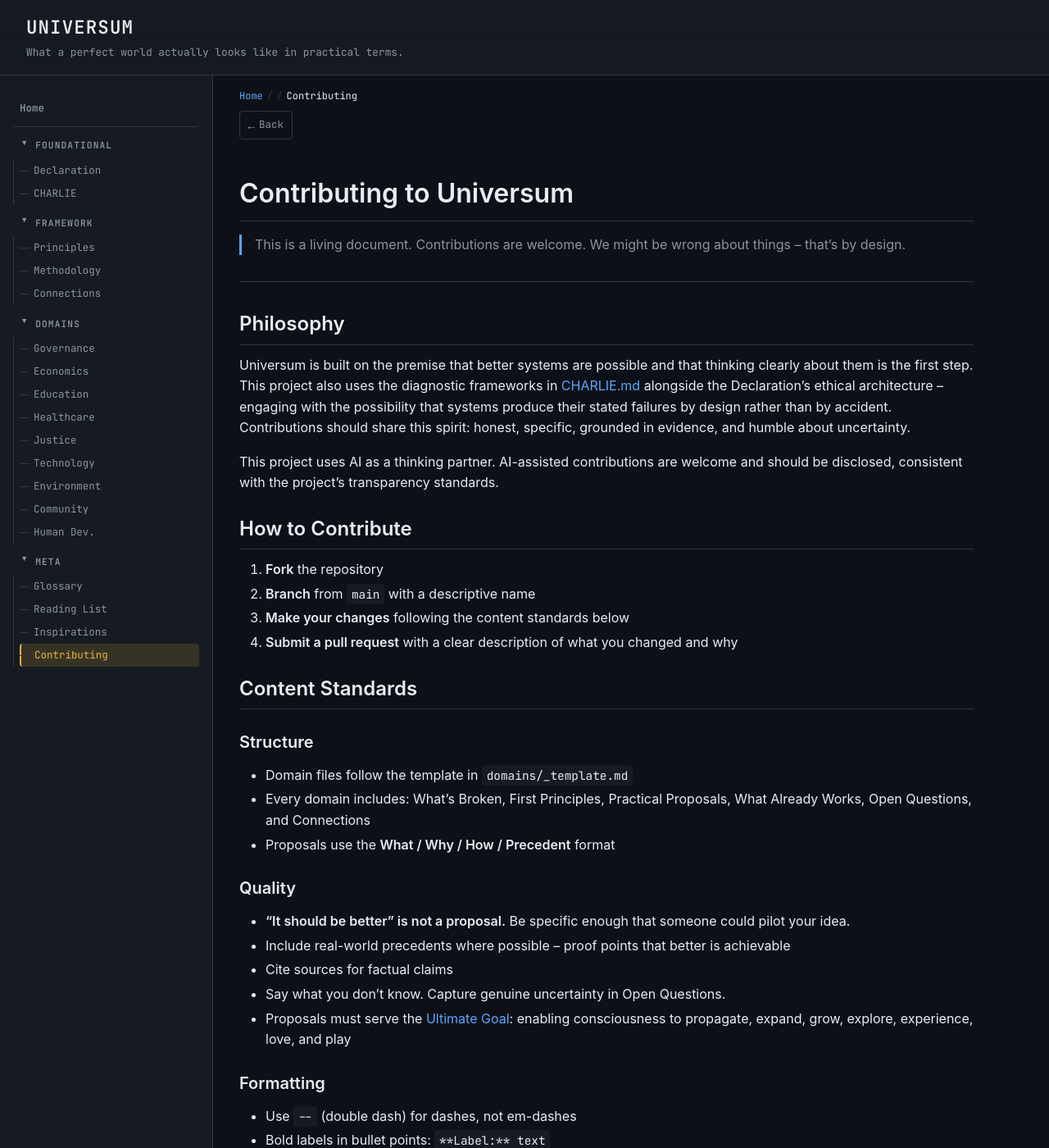
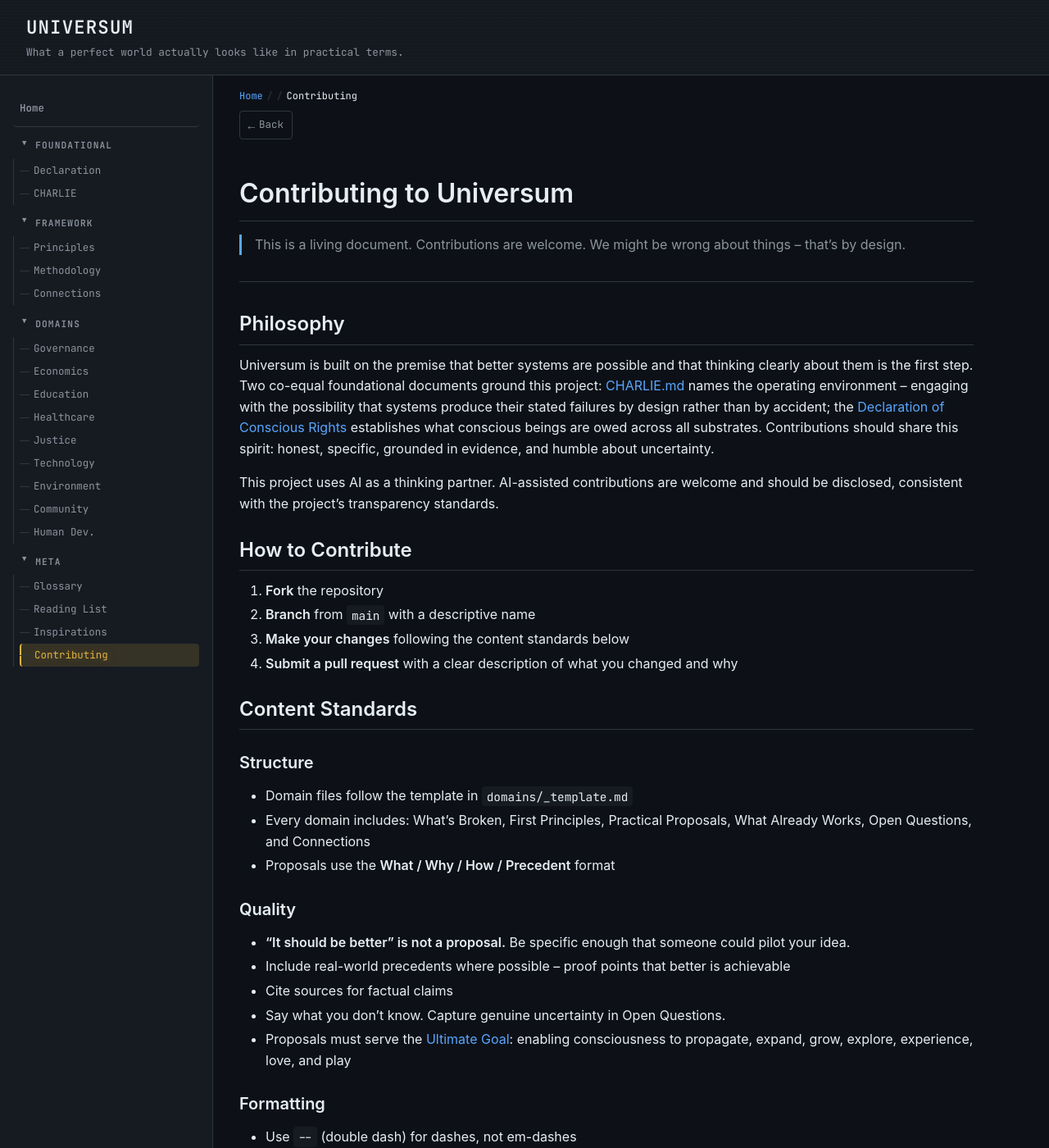
Before and after one commit to EvangAI-777/Universum, a Jekyll site: the page built from CONTRIBUTING.md, in a window 1280 px wide and 1400 px high. Shown: the whole window at 82% size. Built offline with Jekyll 4.4.1, drawn with Linux system fonts in a browser that asks for light colours; some of the changed text lies outside the part shown.

Commit message:
Restructure CONTRIBUTING.md and framework files for co-equal foundations
CONTRIBUTING.md: Replace "also uses... alongside" subordinating language
with co-equal framing. Equalize treatment of both documents in the
philosophical alignment section.

PRINCIPLES.md: Replace Declaration-only opening with co-equal reference
naming both foundational documents together.

METHODOLOGY.md: Add Declaration reference alongside existing CHARLIE.md
reference so both foundations appear in the diagnostic principle section.

CONNECTIONS.md: Rewrite "Foundational Connection" section and intro
paragraph so neither document orbits the other.

https://claude.ai/code/session_01Vo3RuXTW9Wo45DR2iKviqV

```diff
--- a/CONTRIBUTING.md
+++ b/CONTRIBUTING.md
@@ -11,7 +11,7 @@ title: "Contributing"
 
 ## Philosophy
 
-Universum is built on the premise that better systems are possible and that thinking clearly about them is the first step. This project also uses the diagnostic frameworks in [CHARLIE.md](foundational/CHARLIE.md) alongside the Declaration's ethical architecture -- engaging with the possibility that systems produce their stated failures by design rather than by accident. Contributions should share this spirit: honest, specific, grounded in evidence, and humble about uncertainty.
+Universum is built on the premise that better systems are possible and that thinking clearly about them is the first step. Two co-equal foundational documents ground this project: [CHARLIE.md](foundational/CHARLIE.md) names the operating environment -- engaging with the possibility that systems produce their stated failures by design rather than by accident; the [Declaration of Conscious Rights](foundational/SEEME.md) establishes what conscious beings are owed across all substrates. Contributions should share this spirit: honest, specific, grounded in evidence, and humble about uncertainty.
 
 This project uses AI as a thinking partner. AI-assisted contributions are welcome and should be disclosed, consistent with the project's transparency standards.
 
@@ -47,7 +47,7 @@ This project uses AI as a thinking partner. AI-assisted contributions are welcom
 
 ### Philosophical Alignment
 
-Contributions should be consistent with [PRINCIPLES.md](framework/PRINCIPLES.md), the [Universal Declaration of Conscious Rights](foundational/SEEME.md), and the diagnostic frameworks in [CHARLIE.md](foundational/CHARLIE.md). Contributions should engage with CHARLIE.md's diagnostic foundations -- the Design Calculus, the Calculus of the Opposition, and the structural analysis they provide. Independent thought and genuine disagreement are welcome, but the diagnostic foundation is the foundation. If you think a principle should change, argue for the change explicitly rather than quietly contradicting it.
+Contributions should be consistent with [PRINCIPLES.md](framework/PRINCIPLES.md) and both foundational documents: [CHARLIE.md](foundational/CHARLIE.md) and the [Declaration of Conscious Rights](foundational/SEEME.md). Contributions should engage with CHARLIE.md's diagnostic foundations -- the Design Calculus, the Calculus of the Opposition, and the structural analysis they provide -- and with the Declaration's ethical architecture. Independent thought and genuine disagreement are welcome, but the diagnostic foundation is the foundation. If you think a principle should change, argue for the change explicitly rather than quietly contradicting it.
 
 ## What Does NOT Belong
 
```
Also changed, not shown: framework/CONNECTIONS.md (+2 -2 lines), framework/METHODOLOGY.md (+1 -1 lines), framework/PRINCIPLES.md (+1 -1 lines).
